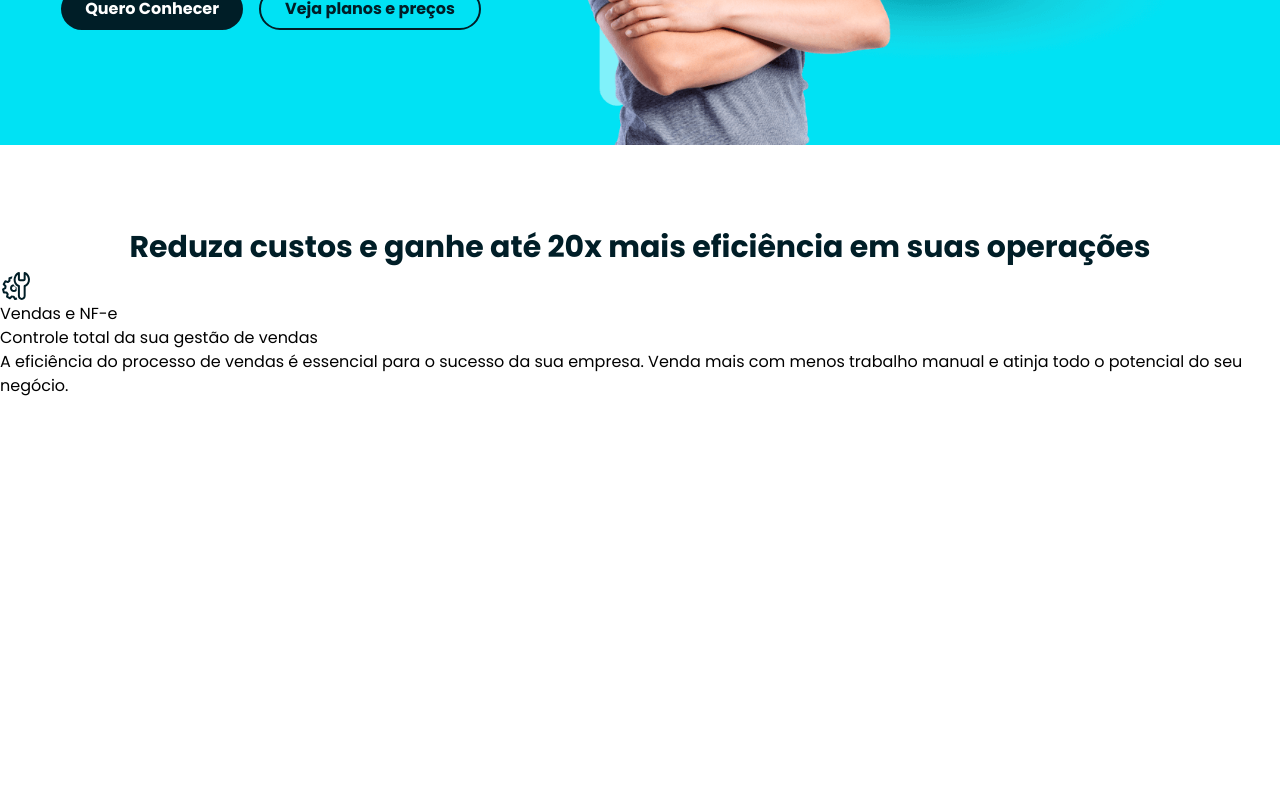
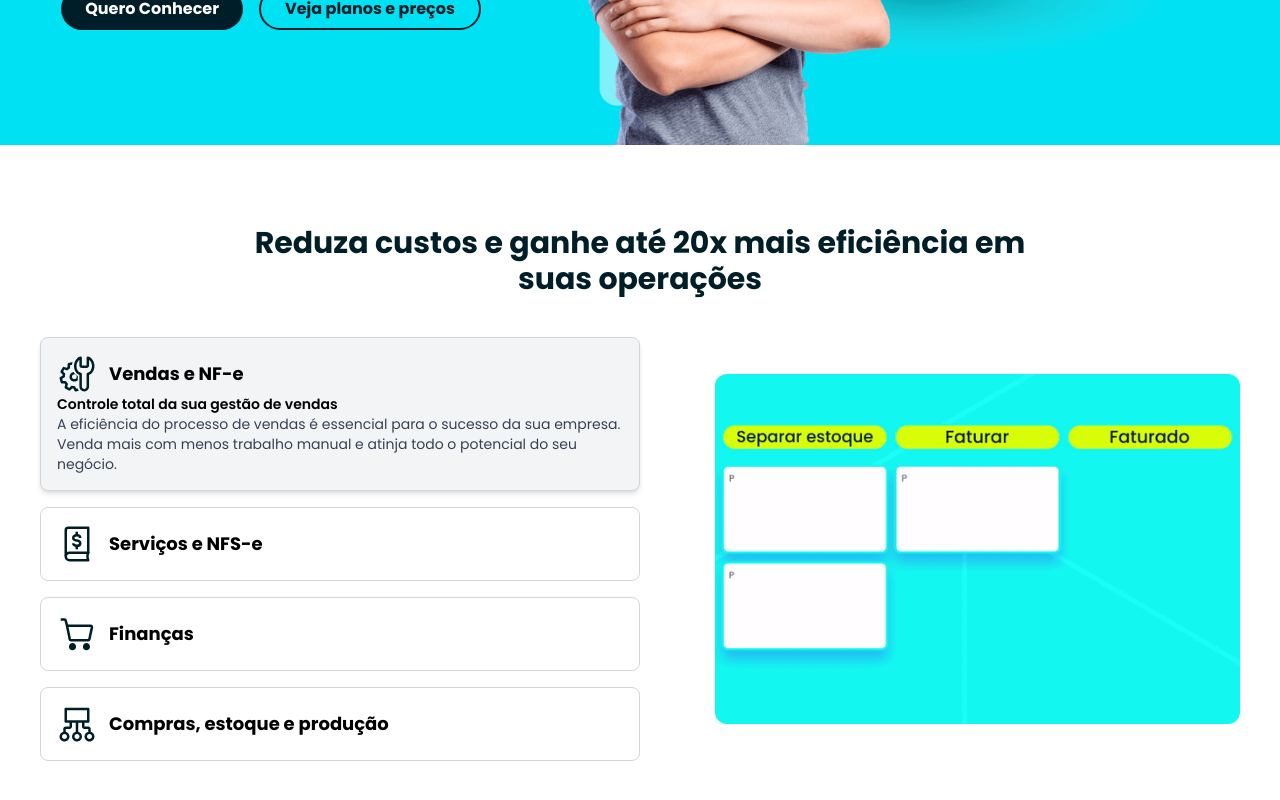
Before and after one commit to SampaioGuilherme11/omie-clone, a React (Vite) app: page / in a window 1280 px wide. Shown: the part 558-1358 px from the top of the page. Before the commit the page ends 1036 px from the top, so only its background shows below. Built offline with nearby package versions, Linux system fonts and the light colour scheme.

Commit message:
style: melhorando o campo dos beneficios

```diff
--- a/package.json
+++ b/package.json
@@ -16,6 +16,7 @@
     "@fortawesome/free-solid-svg-icons": "^6.7.2",
     "@fortawesome/react-fontawesome": "^0.2.2",
     "@tailwindcss/vite": "^4.0.6",
+    "framer-motion": "^12.4.3",
     "prop-types": "^15.8.1",
     "react": "^19.0.0",
     "react-dom": "^19.0.0",
--- a/src/components/SecaoBeneficios.jsx
+++ b/src/components/SecaoBeneficios.jsx
@@ -1,18 +1,90 @@
+import { useState } from "react";
+import { motion, AnimatePresence } from "framer-motion";
 import CardBeneficios from "./ui/CardBeneficios";
 
+const beneficios = [
+  {
+    id: "vendas",
+    imgSrc: "/public/ico-controle.svg",
+    altText: "engrenagem",
+    titulo: "Vendas e NF-e",
+    subtitulo: "Controle total da sua gestão de vendas",
+    descricao:
+      "A eficiência do processo de vendas é essencial para o sucesso da sua empresa. Venda mais com menos trabalho manual e atinja todo o potencial do seu negócio.",
+    gif: "/public/vendas-e-nf-e.gif",
+  },
+  {
+    id: "servicos",
+    imgSrc: "/public/ico-guia.svg",
+    altText: "serviços",
+    titulo: "Serviços e NFS-e",
+    subtitulo: "Sua gestão de serviços mais eficiente",
+    descricao:
+      "Tem muitos contratos para faturar? Com Omie você visualiza todos em uma única tela de gerenciamento e fatura tudo de uma só vez.",
+    gif: "/public/servicos-e-nfs-e.gif",
+  },
+  {
+    id: "financas",
+    imgSrc: "/public/ico-compras.svg",
+    altText: "finanças",
+    titulo: "Finanças",
+    subtitulo: "Controle financeiro empresarial e gestão simplificada",
+    descricao:
+      "Conquiste mais transparência e saiba como está a saúde financeira da sua empresa em tempo real.",
+    gif: "/public/modulos-financeiro.gif",
+  },
+  {
+    id: "estoque",
+    imgSrc: "/public/ico-integracao.svg",
+    altText: "integração",
+    titulo: "Compras, estoque e produção",
+    subtitulo: "Gestão inteligente de compras e estoque",
+    descricao:
+      "Evite prejuízos: gerencie seu estoque de maneira eficiente com a captura automática de NF-es e CT-es.",
+    gif: "/public/compras-estoque-e-producao.gif",
+  },
+];
+
 const SecaoBeneficios = () => {
+  const [selectedCard, setSelectedCard] = useState("vendas");
+
   return (
-    <div className="pt-[80px] pb-[80px]">
-      <h2 className="text-center text-[30px] font-bold text-[#001E27]">
+    <div className="flex flex-col items-center justify-center py-20">
+      <h2 className="max-w-[800px] pb-10 text-center text-3xl font-bold text-[#001E27]">
         Reduza custos e ganhe até 20x mais eficiência em suas operações
       </h2>
-      <CardBeneficios
-        imgSrc="/public/ico-controle.svg"
-        altText="engrenagem"
-        titulo="Vendas e NF-e"
-        subtitulo="Controle total da sua gestão de vendas"
-        descricao="A eficiência do processo de vendas é essencial para o sucesso da sua empresa. Venda mais com menos trabalho manual e atinja todo o potencial do seu negócio."
-      />
+
+      <div className="flex w-full max-w-[1200px] items-center justify-between gap-6">
+        <div className="flex w-[50%] flex-col gap-4">
+          {beneficios.map((beneficio) => (
+            <CardBeneficios
+              key={beneficio.id}
+              imgSrc={beneficio.imgSrc}
+              altText={beneficio.altText}
+              titulo={beneficio.titulo}
+              subtitulo={beneficio.subtitulo}
+              descricao={beneficio.descricao}
+              isActive={selectedCard === beneficio.id}
+              onClick={() => setSelectedCard(beneficio.id)}
+            />
+          ))}
+        </div>
+
+        <div className="relative flex justify-start">
+          <AnimatePresence mode="wait">
+            <motion.img
+              key={selectedCard}
+              src={beneficios.find((b) => b.id === selectedCard)?.gif}
+              alt="GIF vendas"
+              className="h-auto max-h-[350px] w-auto rounded-xl object-contain"
+              initial={{ opacity: 0, scale: 0.95 }}
+              animate={{ opacity: 1, scale: 1 }}
+              exit={{ opacity: 0, scale: 0.95 }}
+              transition={{ duration: 0.5 }}
+            />
+          </AnimatePresence>
+        </div>
+      </div>
     </div>
   );
 };
--- a/src/components/ui/CardBeneficios.jsx
+++ b/src/components/ui/CardBeneficios.jsx
@@ -1,12 +1,33 @@
 import PropTypes from "prop-types";
 
-const CardBeneficios = ({ imgSrc, altText, titulo, subtitulo, descricao }) => {
+const CardBeneficios = ({
+  imgSrc,
+  altText,
+  titulo,
+  subtitulo,
+  descricao,
+  isActive,
+  onClick,
+}) => {
   return (
-    <div className="card cursor-pointer">
-      <img src={imgSrc} alt={altText} />
-      <h2>{titulo}</h2>
-      <h3>{subtitulo}</h3>
-      <p>{descricao}</p>
+    <div
+      className={`w-full cursor-pointer rounded-lg border border-gray-300 p-4 transition-all duration-300 ${
+        isActive ? "bg-gray-100 shadow-md" : "bg-white"
+      }`}
+      onClick={onClick}
+    >
+      <div className="flex items-center gap-3">
+        <img src={imgSrc} alt={altText} className="h-10 w-10" />
+        <h2 className="text-lg font-bold">{titulo}</h2>
+      </div>
+
+      {/* Exibe subtítulo e descrição apenas se ativo */}
+      {isActive && (
+        <div className="mt-2">
+          <h3 className="text-sm font-semibold">{subtitulo}</h3>
+          <p className="text-sm text-gray-700">{descricao}</p>
+        </div>
+      )}
     </div>
   );
 };
@@ -17,6 +38,8 @@ CardBeneficios.propTypes = {
   titulo: PropTypes.string.isRequired,
   subtitulo: PropTypes.string.isRequired,
   descricao: PropTypes.string.isRequired,
+  isActive: PropTypes.bool.isRequired,
+  onClick: PropTypes.func.isRequired,
 };
 
 export default CardBeneficios;
```
Also changed, not shown: 1 other file (tests, documents, lock files or other folders).
